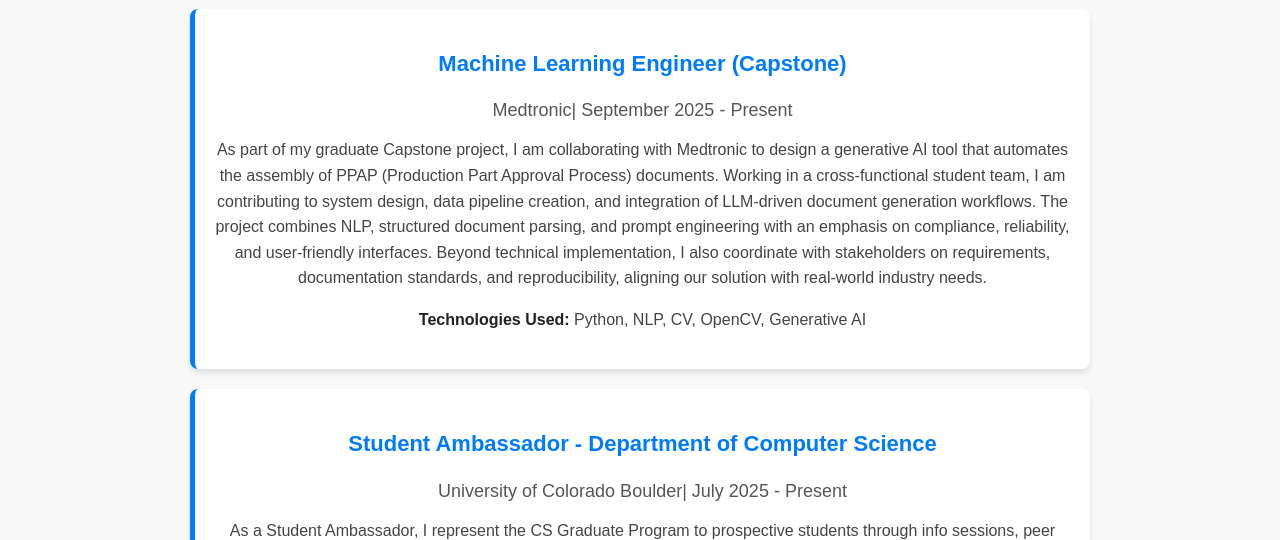
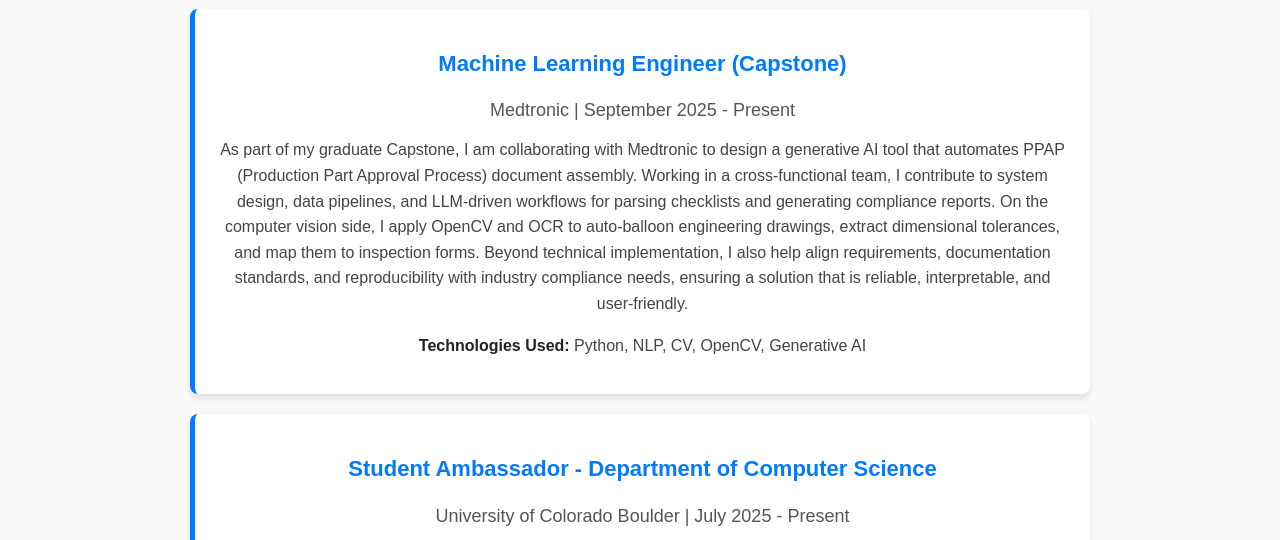
Before and after one commit to Arjyahi/portfolio, a plain HTML site: page experience.html in a window 1280 px wide. Shown: the part 238-778 px from the top of the page. Drawn offline with Linux system fonts and the light colour scheme.

Commit message:
updated exp

```diff
--- a/experience.html
+++ b/experience.html
@@ -30,14 +30,14 @@
 
             <div class="job">
                 <h3> Machine Learning Engineer (Capstone)</h3>
-                <h4> Medtronic| September 2025 - Present</h4>
-                <p>As part of my graduate Capstone project, I am collaborating with Medtronic to design a generative AI tool that automates the assembly of PPAP (Production Part Approval Process) documents. Working in a cross-functional student team, I am contributing to system design, data pipeline creation, and integration of LLM-driven document generation workflows. The project combines NLP, structured document parsing, and prompt engineering with an emphasis on compliance, reliability, and user-friendly interfaces. Beyond technical implementation, I also coordinate with stakeholders on requirements, documentation standards, and reproducibility, aligning our solution with real-world industry needs.</p>
+                <h4> Medtronic | September 2025 - Present</h4>
+                <p>As part of my graduate Capstone, I am collaborating with Medtronic to design a generative AI tool that automates PPAP (Production Part Approval Process) document assembly. Working in a cross-functional team, I contribute to system design, data pipelines, and LLM-driven workflows for parsing checklists and generating compliance reports. On the computer vision side, I apply OpenCV and OCR to auto-balloon engineering drawings, extract dimensional tolerances, and map them to inspection forms. Beyond technical implementation, I also help align requirements, documentation standards, and reproducibility with industry compliance needs, ensuring a solution that is reliable, interpretable, and user-friendly.</p>
                 <p><strong>Technologies Used:</strong> Python, NLP, CV, OpenCV, Generative AI</p>
             </div>
 
             <div class="job">
                 <h3> Student Ambassador - Department of Computer Science</h3>
-                <h4>University of Colorado Boulder| July 2025 - Present</h4>
+                <h4>University of Colorado Boulder | July 2025 - Present</h4>
                 <p>As a Student Ambassador, I represent the CS Graduate Program to prospective students through info sessions, peer advising, and recruitment events, while also supporting strategy, event planning, and social media outreach. In parallel, I apply my technical skills to conduct data analysis on recruitment metrics (Python, SQL, Power BI) and am developing a centralized student journey website to streamline onboarding and improve access to program resources for incoming students.</p>
                 <p><strong>Technologies Used:</strong> Python, Excel, SQL, Data Analysis</p>
             </div>
```
